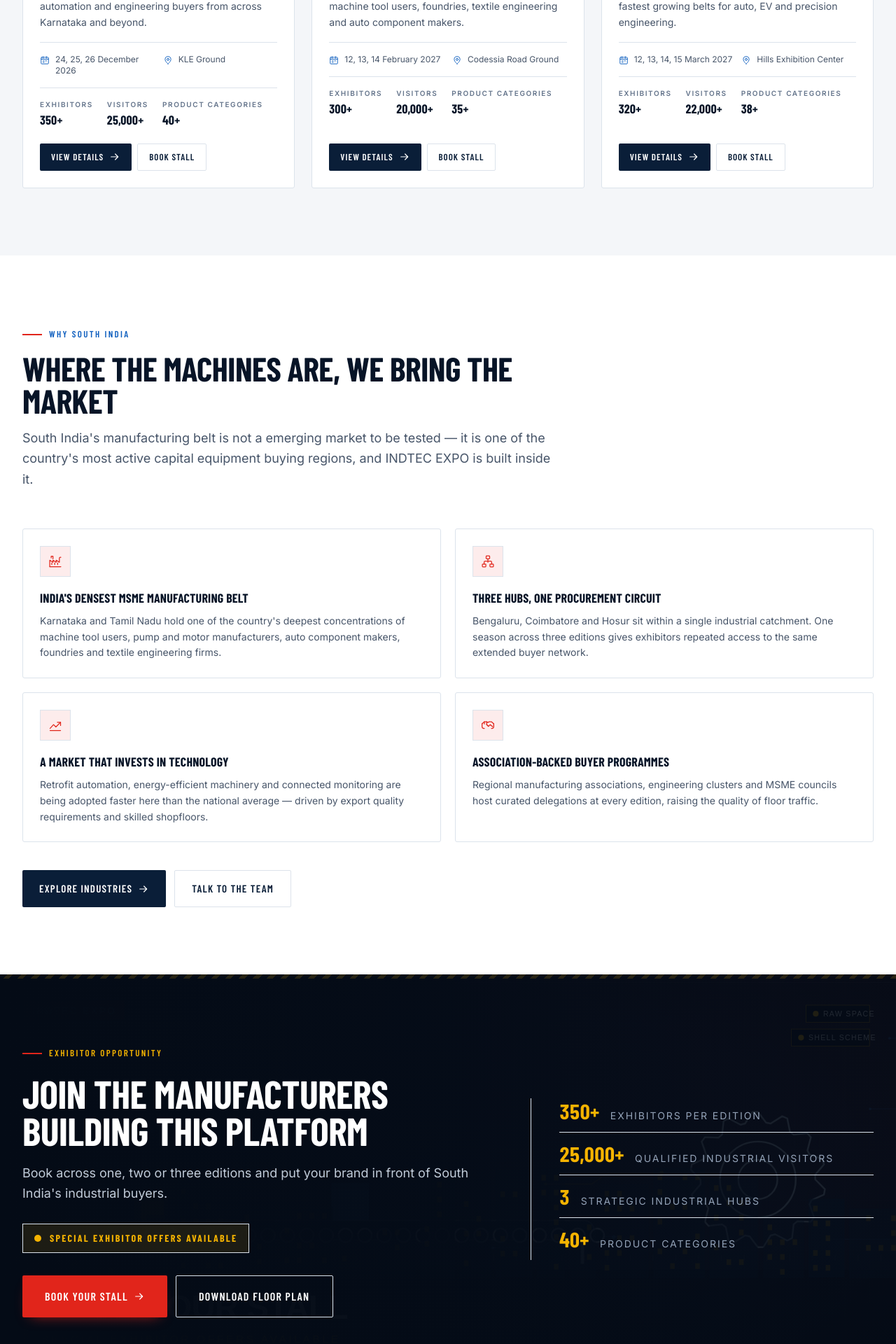
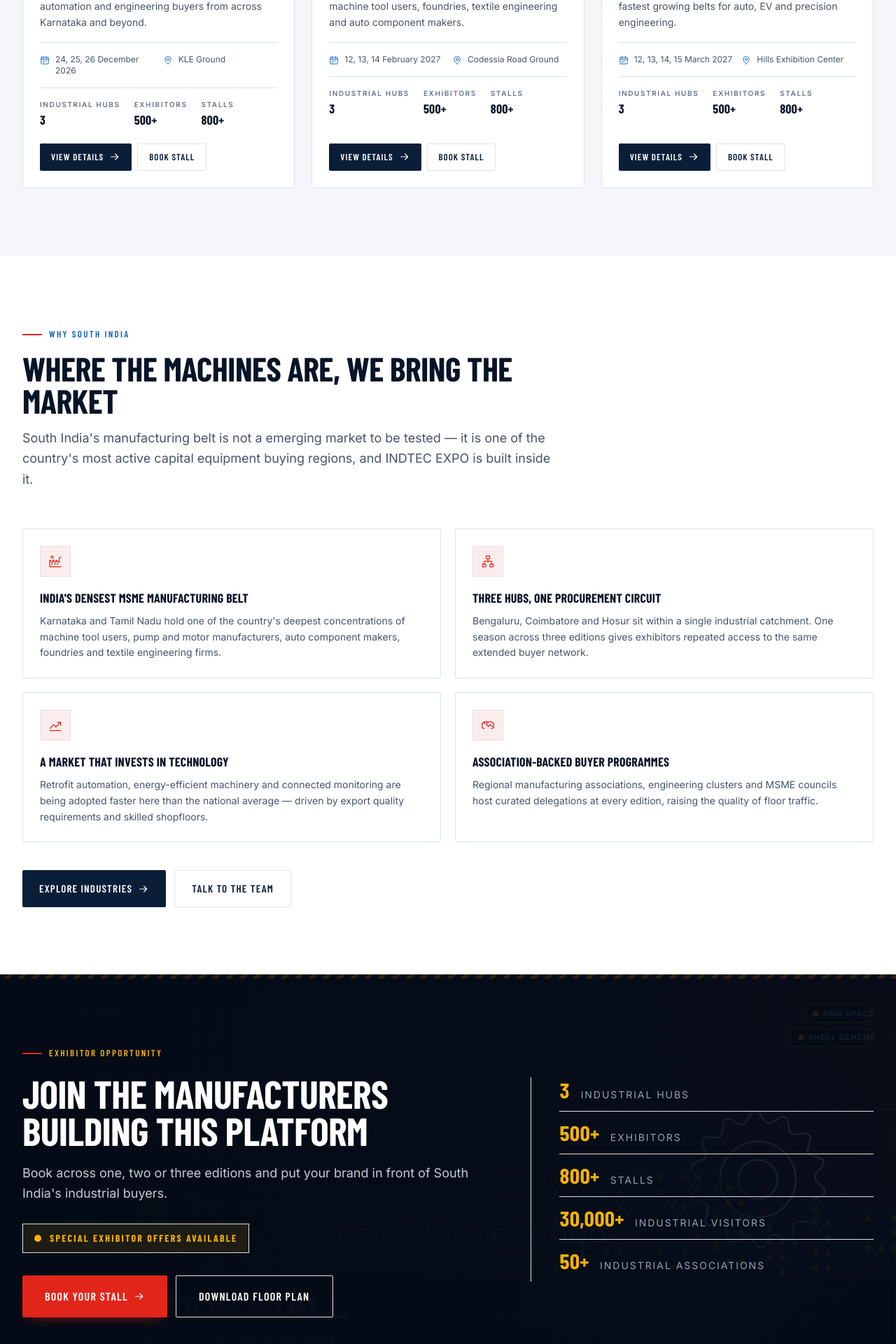
Before and after one commit to heymovox/indtecexpo, a Next.js app: page /about in a window 1280 px wide. Shown: the part 3880-5800 px from the top of the page at 70% size. Built offline with nearby package versions, Linux system fonts and the light colour scheme.

Commit message:
Update headline stats across the site

```diff
--- a/src/app/exhibitors/page.tsx
+++ b/src/app/exhibitors/page.tsx
@@ -5,7 +5,7 @@ import { Icon, type IconName } from "@/components/ui/Icon";
 import { PageHero } from "@/components/ui/PageHero";
 import { Section, SectionHeading } from "@/components/ui/Section";
 import { contactConfig } from "@/config/site";
-import { getSortedEvents } from "@/data/events";
+import { getSortedEvents, seriesStats } from "@/data/events";
 import { whyExhibitBenefits } from "@/data/exhibitors";
 import { faqsByGroup } from "@/data/faqs";
 import { faqJsonLd, JsonLd, buildMetadata } from "@/lib/seo";
@@ -22,13 +22,6 @@ export const metadata = buildMetadata({
     "machine tools exhibition stall",
   ],
 });
-
-const sumStatValue = (events: ReturnType<typeof getSortedEvents>, label: string): number =>
-  events.reduce((total, event) => {
-    const stat = event.stats.find((item) => item.label === label);
-    if (!stat) return total;
-    return total + Number(stat.value.replace(/[^\d]/g, ""));
-  }, 0);
 
 const bookingSteps = [
   {
@@ -61,16 +54,7 @@ export default function ExhibitorsPage() {
   const events = getSortedEvents();
   const exhibitingFaqs = faqsByGroup("Exhibiting");
 
-  const totalDays = events.reduce((total, event) => total + event.days, 0);
-  const totalVisitors = sumStatValue(events, "Visitors");
-  const totalExhibitors = sumStatValue(events, "Exhibitors");
-
-  const audienceStats = [
-    { value: String(events.length), label: "Industrial Editions" },
-    { value: `${totalVisitors.toLocaleString("en-IN")}+`, label: "Qualified Visitors" },
-    { value: `${totalExhibitors.toLocaleString("en-IN")}+`, label: "Exhibitors Across Series" },
-    { value: String(totalDays), label: "Business Days" },
-  ];
+  const audienceStats = seriesStats;
 
   return (
     <>
--- a/src/app/page.tsx
+++ b/src/app/page.tsx
@@ -16,16 +16,11 @@ import {
   whyVisitBenefits,
 } from "@/data/exhibitors";
 import { faqs } from "@/data/faqs";
-import { getSortedEvents, getNextEvent } from "@/data/events";
+import { getSortedEvents, getNextEvent, seriesStats } from "@/data/events";
 import { floorPhotos } from "@/data/floorPhotos";
 import { faqJsonLd, JsonLd } from "@/lib/seo";
 
-const heroStats = [
-  { value: "3", label: "Industrial Cities" },
-  { value: "7,000+", label: "Exhibitors Across Series" },
-  { value: "67,000+", label: "Qualified Visitors" },
-  { value: "40+", label: "Product Categories" },
-];
+const heroStats = seriesStats;
 
 const marqueeItems = [
   "Machine Tools & CNC",
@@ -72,7 +67,7 @@ export default function HomePage() {
 
               <p className="mt-6 max-w-2xl text-base leading-relaxed text-steel-300 sm:text-lg">
                 Three strategic industrial hubs. One powerful business network.
-                Meet 350+ exhibitors, see live machinery and connect with the
+                Meet 500+ exhibitors, see live machinery and connect with the
                 buyers who move manufacturing forward.
               </p>
 
--- a/src/app/visitors/page.tsx
+++ b/src/app/visitors/page.tsx
@@ -6,7 +6,7 @@ import { PageHero } from "@/components/ui/PageHero";
 import { Section, SectionHeading, Badge } from "@/components/ui/Section";
 import { EventCard } from "@/components/events/EventCard";
 import { contactConfig, siteConfig } from "@/config/site";
-import { getSortedEvents } from "@/data/events";
+import { getSortedEvents, seriesStats } from "@/data/events";
 import { faqsByGroup } from "@/data/faqs";
 import { whyVisitBenefits, visitorPrerequisites } from "@/data/exhibitors";
 import { buildMetadata } from "@/lib/seo";
@@ -19,29 +19,11 @@ export const metadata = buildMetadata({
   path: "/visitors",
 });
 
-function sumStat(
-  events: ReturnType<typeof getSortedEvents>,
-  label: string,
-): string {
-  const total = events.reduce((sum, event) => {
-    const stat = event.stats.find((item) => item.label === label);
-    if (!stat) return sum;
-    const digits = stat.value.replace(/\D/g, "");
-    return sum + (digits ? parseInt(digits, 10) : 0);
-  }, 0);
-  return total > 0 ? `${total.toLocaleString("en-IN")}+` : "—";
-}
-
 export default function VisitorsPage() {
   const events = getSortedEvents();
   const visitingFaqs = faqsByGroup("Visiting");
 
-  const attendanceStats = [
-    { value: String(events.length), label: "Industrial Cities" },
-    { value: sumStat(events, "Exhibitors"), label: "Exhibitors Across Series" },
-    { value: sumStat(events, "Visitors"), label: "Qualified Visitors" },
-    { value: String(events.reduce((sum, e) => sum + e.days, 0)), label: "Business Days" },
-  ];
+  const attendanceStats = seriesStats;
 
   return (
     <>
--- a/src/components/ui/CTA.tsx
+++ b/src/components/ui/CTA.tsx
@@ -1,6 +1,7 @@
 import Image from "next/image";
 import { Container } from "@/components/ui/Section";
 import { Button } from "@/components/ui/Button";
+import { seriesStats } from "@/data/events";
 import { cn } from "@/lib/utils";
 
 export function ExhibitorCTA({
@@ -69,12 +70,7 @@ export function ExhibitorCTA({
           </div>
 
           <ul className="grid gap-3 border-l border-white/10 pl-0 lg:pl-10">
-            {[
-              ["350+", "Exhibitors per edition"],
-              ["25,000+", "Qualified industrial visitors"],
-              ["3", "Strategic industrial hubs"],
-              ["40+", "Product categories"],
-            ].map(([value, label]) => (
+            {seriesStats.map(({ value, label }) => (
               <li
                 key={label}
                 className="flex items-baseline gap-4 border-b border-white/10 pb-3 last:border-0"
--- a/src/data/events.ts
+++ b/src/data/events.ts
@@ -1,4 +1,19 @@
 import type { ExpoEvent } from "@/types/event";
+
+/**
+ * Headline figures for the expo series, shared by the home hero, the
+ * exhibitor/visitor pages and every edition's stat strip.
+ *
+ * Defined once so the numbers can never drift apart between pages — these are
+ * series-level figures, so they are deliberately NOT summed across editions.
+ */
+export const seriesStats = [
+  { value: "3", label: "Industrial Hubs" },
+  { value: "500+", label: "Exhibitors" },
+  { value: "800+", label: "Stalls" },
+  { value: "30,000+", label: "Industrial Visitors" },
+  { value: "50+", label: "Industrial Associations" },
+];
 
 export const events: ExpoEvent[] = [
   {
@@ -99,10 +114,11 @@ export const events: ExpoEvent[] = [
       { name: "Royal Sponsor", code: "R", price: "₹6 lakh" },
     ],
     stats: [
-      { label: "Exhibitors", value: "350+" },
-      { label: "Visitors", value: "25,000+" },
-      { label: "Product Categories", value: "40+" },
-      { label: "Business Days", value: "3" },
+      { label: "Industrial Hubs", value: "3" },
+      { label: "Exhibitors", value: "500+" },
+      { label: "Stalls", value: "800+" },
+      { label: "Industrial Visitors", value: "30,000+" },
+      { label: "Industrial Associations", value: "50+" },
     ],
     schedule: [
       {
@@ -226,10 +242,11 @@ export const events: ExpoEvent[] = [
       { name: "Royal Sponsor", code: "R", price: "₹10 lakh" },
     ],
     stats: [
-      { label: "Exhibitors", value: "300+" },
-      { label: "Visitors", value: "20,000+" },
-      { label: "Product Categories", value: "35+" },
-      { label: "Business Days", value: "3" },
+      { label: "Industrial Hubs", value: "3" },
+      { label: "Exhibitors", value: "500+" },
+      { label: "Stalls", value: "800+" },
+      { label: "Industrial Visitors", value: "30,000+" },
+      { label: "Industrial Associations", value: "50+" },
     ],
     schedule: [
       {
@@ -352,10 +369,11 @@ export const events: ExpoEvent[] = [
       { name: "Royal Sponsor", code: "R", price: "₹6 lakh" },
     ],
     stats: [
-      { label: "Exhibitors", value: "320+" },
-      { label: "Visitors", value: "22,000+" },
-      { label: "Product Categories", value: "38+" },
-      { label: "Business Days", value: "4" },
+      { label: "Industrial Hubs", value: "3" },
+      { label: "Exhibitors", value: "500+" },
+      { label: "Stalls", value: "800+" },
+      { label: "Industrial Visitors", value: "30,000+" },
+      { label: "Industrial Associations", value: "50+" },
     ],
     schedule: [
       {
```
